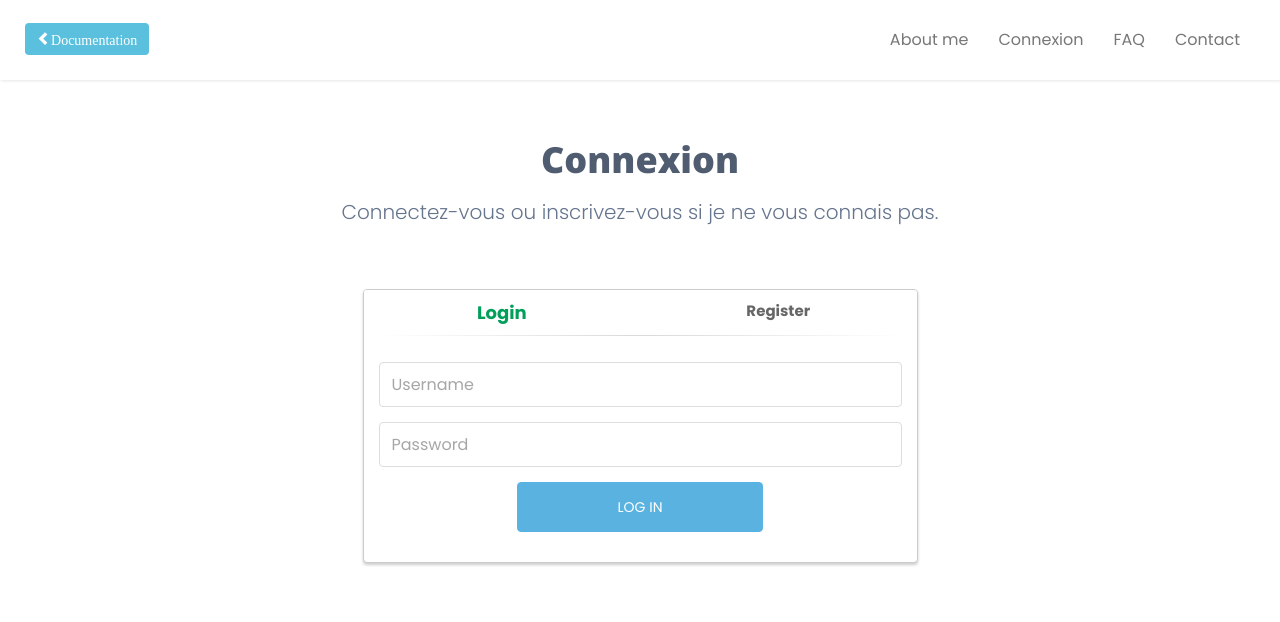
After one commit to FredPi17/API-Home, a PHP site: page /connexion.php in a window 1280 px wide. The commit adds this page. Shown: the top 622 px of the page. Run offline with PHP 8.4, Linux system fonts and the light colour scheme; some libraries are stand-ins or nearby versions.

Commit message:
Add connexion page

```diff
--- a/about.html
+++ b/about.html
@@ -30,7 +30,7 @@
         <div class="collapse navbar-collapse" id="bs-example-navbar-collapse-1">
             <ul class="nav navbar-nav navbar-right">
                 <li><a href="about.html">About me</a></li>
-                <li><a href="get_API.html">Get API Key</a></li>
+                <li><a href="connexion.php">Connexion</a></li>
                 <li><a href="#">FAQ</a></li>
                 <li><a href="contact.php">Contact</a></li>
 
--- /dev/null
+++ b/connexion.php
@@ -0,0 +1,124 @@
+<!DOCTYPE html>
+<html lang="en">
+<head>
+    <meta charset="UTF-8">
+    <title>Connexion</title>
+    <link href='https://fonts.googleapis.com/css?family=Merriweather+Sans:700,300italic,400italic,700italic,300,400' rel='stylesheet' type='text/css'>
+    <link href='https://fonts.googleapis.com/css?family=Russo+One' rel='stylesheet' type='text/css'>
+    <link href='https://fonts.googleapis.com/css?family=Open+Sans:300italic,400italic,600italic,700italic,800italic,400,300,600,700,800' rel='stylesheet' type='text/css'>
+
+    <link rel="stylesheet" href="https://maxcdn.bootstrapcdn.com/bootstrap/3.3.7/css/bootstrap.min.css">
+    <link rel="stylesheet" id="theme-style" href="css/about.css">
+    <link rel="stylesheet" href="css/fonts/font-awesome.min.css" type="text/css">
+    <link rel="stylesheet" href="css/sidebar.css">
+    <link rel="stylesheet" href="css/connexion.css">
+</head>
+<body>
+<nav class="navbar navbar-default">
+    <div class="container-fluid">
+
+        <div class="navbar-header">
+            <button type="button" id="sidebarCollapse" class="btn btn-info navbar-btn">
+                <a  href="index.php" class="glyphicon glyphicon-chevron-left"><span>Documentation</span></a>
+
+            </button>
+        </div>
+
+        <div class="collapse navbar-collapse" id="bs-example-navbar-collapse-1">
+            <ul class="nav navbar-nav navbar-right">
+                <li><a href="about.html">About me</a></li>
+                <li><a href="connexion.php">Connexion</a></li>
+                <li><a href="#">FAQ</a></li>
+                <li><a href="contact.php">Contact</a></li>
+
+            </ul>
+        </div>
+    </div>
+</nav>
+<section id="team" class="team section">
+    <div class="container">
+        <h2 class="title text-center">Connexion</h2>
+        <p class="intro text-center">Connectez-vous ou inscrivez-vous si je ne vous connais pas. </p>
+        <div class="row">
+            <div class="col-md-6 col-md-offset-3">
+                <div class="panel panel-login">
+                    <div class="panel-heading">
+                        <div class="row">
+                            <div class="col-xs-6">
+                                <a href="#" class="active" id="login-form-link">Login</a>
+                            </div>
+                            <div class="col-xs-6">
+                                <a href="#" id="register-form-link">Register</a>
+                            </div>
+                        </div>
+                        <hr>
+                    </div>
+                    <div class="panel-body">
+                        <div class="row">
+                            <div class="col-lg-12">
+                                <form id="login-form" action="login.php" method="post" role="form" style="display: block;">
+                                    <div class="form-group">
+                                        <input type="text" name="username" id="username" tabindex="1" class="form-control" placeholder="Username" value="">
+                                    </div>
+                                    <div class="form-group">
+                                        <input type="password" name="password" id="password" tabindex="2" class="form-control" placeholder="Password">
+                                    </div>
+                                    <div class="form-group">
+                                        <div class="row">
+                                            <div class="col-sm-6 col-sm-offset-3">
+                                                <input type="submit" name="login-submit" id="login-submit" tabindex="4" class="form-control btn btn-login" value="Log In">
+                                            </div>
+                                        </div>
+                                    </div>
+                                </form>
+                                <form id="register-form" action="login.php" method="post" role="form" style="display: none;">
+                                    <div class="form-group">
+                                        <input type="text" name="username" id="username" tabindex="1" class="form-control" placeholder="Username" value="">
+                                    </div>
+                                    <div class="form-group">
+                                        <input type="email" name="email" id="email" tabindex="1" class="form-control" placeholder="Email Address" value="">
+                                    </div>
+                                    <div class="form-group">
+                                        <input type="password" name="password" id="password" tabindex="2" class="form-control" placeholder="Password">
+                                    </div>
+                                    <div class="form-group">
+                                        <input type="password" name="confirm-password" id="confirm-password" tabindex="2" class="form-control" placeholder="Confirm Password">
+                                    </div>
+                                    <div class="form-group">
+                                        <div class="row">
+                                            <div class="col-sm-6 col-sm-offset-3">
+                                                <input type="submit" name="register-submit" id="register-submit" tabindex="4" class="form-control btn btn-register" value="Register Now">
+                                            </div>
+                                        </div>
+                                    </div>
+                                </form>
+                            </div>
+                        </div>
+                    </div>
+                </div>
+            </div>
+        </div>
+    </div>
+</body>
+<script src="https://code.jquery.com/jquery-1.12.0.min.js"></script>
+
+<script>$(function() {
+
+        $('#login-form-link').click(function(e) {
+            $("#login-form").delay(100).fadeIn(100);
+            $("#register-form").fadeOut(100);
+            $('#register-form-link').removeClass('active');
+            $(this).addClass('active');
+            e.preventDefault();
+        });
+        $('#register-form-link').click(function(e) {
+            $("#register-form").delay(100).fadeIn(100);
+            $("#login-form").fadeOut(100);
+            $('#login-form-link').removeClass('active');
+            $(this).addClass('active');
+            e.preventDefault();
+        });
+
+    });
+</script>
+</html>
--- a/contact.php
+++ b/contact.php
@@ -35,7 +35,7 @@
             <div class="collapse navbar-collapse" id="bs-example-navbar-collapse-1">
                 <ul class="nav navbar-nav navbar-right">
                     <li><a href="about.html">About me</a></li>
-                    <li><a href="get_API.html">Get API Key</a></li>
+                    <li><a href="connexion.php">Connexion</a></li>
                     <li><a href="#">FAQ</a></li>
                     <li><a href="contact.php">Contact</a></li>
 
--- /dev/null
+++ b/css/connexion.css
@@ -0,0 +1,97 @@
+
+.panel-login {
+    border-color: #ccc;
+    -webkit-box-shadow: 0px 2px 3px 0px rgba(0,0,0,0.2);
+    -moz-box-shadow: 0px 2px 3px 0px rgba(0,0,0,0.2);
+    box-shadow: 0px 2px 3px 0px rgba(0,0,0,0.2);
+}
+.panel-login>.panel-heading {
+    color: #00415d;
+    background-color: #fff;
+    border-color: #fff;
+    text-align:center;
+}
+.panel-login>.panel-heading a{
+    text-decoration: none;
+    color: #666;
+    font-weight: bold;
+    font-size: 15px;
+    -webkit-transition: all 0.1s linear;
+    -moz-transition: all 0.1s linear;
+    transition: all 0.1s linear;
+}
+.panel-login>.panel-heading a.active{
+    color: #029f5b;
+    font-size: 18px;
+}
+.panel-login>.panel-heading hr{
+    margin-top: 10px;
+    margin-bottom: 0px;
+    clear: both;
+    border: 0;
+    height: 1px;
+    background-image: -webkit-linear-gradient(left,rgba(0, 0, 0, 0),rgba(0, 0, 0, 0.15),rgba(0, 0, 0, 0));
+    background-image: -moz-linear-gradient(left,rgba(0,0,0,0),rgba(0,0,0,0.15),rgba(0,0,0,0));
+    background-image: -ms-linear-gradient(left,rgba(0,0,0,0),rgba(0,0,0,0.15),rgba(0,0,0,0));
+    background-image: -o-linear-gradient(left,rgba(0,0,0,0),rgba(0,0,0,0.15),rgba(0,0,0,0));
+}
+.panel-login input[type="text"],.panel-login input[type="email"],.panel-login input[type="password"] {
+    height: 45px;
+    border: 1px solid #ddd;
+    font-size: 16px;
+    -webkit-transition: all 0.1s linear;
+    -moz-transition: all 0.1s linear;
+    transition: all 0.1s linear;
+}
+.panel-login input:hover,
+.panel-login input:focus {
+    outline:none;
+    -webkit-box-shadow: none;
+    -moz-box-shadow: none;
+    box-shadow: none;
+    border-color: #ccc;
+}
+.btn-login {
+    background-color: #59B2E0;
+    outline: none;
+    color: #fff;
+    font-size: 14px;
+    height: auto;
+    font-weight: normal;
+    padding: 14px 0;
+    text-transform: uppercase;
+    border-color: #59B2E6;
+}
+.btn-login:hover,
+.btn-login:focus {
+    color: #fff;
+    background-color: #53A3CD;
+    border-color: #53A3CD;
+}
+.forgot-password {
+    text-decoration: underline;
+    color: #888;
+}
+.forgot-password:hover,
+.forgot-password:focus {
+    text-decoration: underline;
+    color: #666;
+}
+
+.btn-register {
+    background-color: #1CB94E;
+    outline: none;
+    color: #fff;
+    font-size: 14px;
+    height: auto;
+    font-weight: normal;
+    padding: 14px 0;
+    text-transform: uppercase;
+    border-color: #1CB94A;
+}
+.btn-register:hover,
+.btn-register:focus {
+    color: #fff;
+    background-color: #1CA347;
+    border-color: #1CA347;
+}
--- a/index.php
+++ b/index.php
@@ -81,7 +81,7 @@ include_once ('calendrier.php');
                     <div class="collapse navbar-collapse" id="bs-example-navbar-collapse-1">
                         <ul class="nav navbar-nav navbar-right">
                             <li><a href="about.html">About me</a></li>
-                            <li><a href="get_API.html">Get API Key</a></li>
+                            <li><a href="connexion.php">Connexion</a></li>
                             <li><a href="#">FAQ</a></li>
                             <li><a href="contact.php">Contact</a></li>
 
```
Also changed, not shown: get_API.html (deleted, +0 -10 lines), login.php (added, +7 -0 lines).
